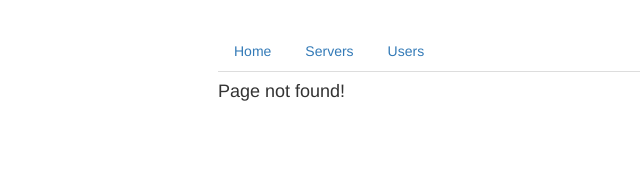
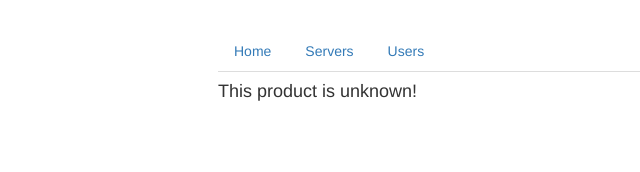
Before and after one commit to antonespo/AngularExamples, an Angular app in the folder routing-start/: page /unknown in a window 1280 px wide. Before the commit this address led to /not-found. Shown: the top 172 px of the page, without its empty margins (47-687 px from the left). Built offline with nearby package versions, Linux system fonts and the light colour scheme.

Commit message:
Passing static data to a route

```diff
--- a/routing-start/src/app/app-routing.module.ts
+++ b/routing-start/src/app/app-routing.module.ts
@@ -10,6 +10,7 @@ import { UserComponent } from "./users/user/user.component";
 import { UsersComponent } from "./users/users.component";
 import { LoginComponent } from "./login/login.component";
 import { CanDeactivateGuardService } from "./servers/edit-server/can-deactivate-guard.service";
+import { ErrorPageComponent } from "./error-page/error-page.component";
 
 const appRoutes: Routes = [
   { path: "", component: HomeComponent },
@@ -32,7 +33,17 @@ const appRoutes: Routes = [
       },
     ],
   },
-  { path: "not-found", component: NotFoundComponent },
+  {
+    path: "unknown",
+    component: ErrorPageComponent,
+    data: { message: "This product is unknown!" },
+  },
+  {
+    path: "not-found",
+    component: ErrorPageComponent,
+    data: { message: "Page not found!" },
+  },
+  // { path: "not-found", component: NotFoundComponent },
   {
     path: "**",
     redirectTo: "/not-found",
--- a/routing-start/src/app/app.module.ts
+++ b/routing-start/src/app/app.module.ts
@@ -13,6 +13,7 @@ import { ServerComponent } from "./servers/server/server.component";
 import { ServersService } from "./servers/servers.service";
 import { NotFoundComponent } from "./not-found/not-found.component";
 import { LoginComponent } from './login/login.component';
+import { ErrorPageComponent } from './error-page/error-page.component';
 
 @NgModule({
   declarations: [
@@ -25,6 +26,7 @@ import { LoginComponent } from './login/login.component';
     ServerComponent,
     NotFoundComponent,
     LoginComponent,
+    ErrorPageComponent,
   ],
   imports: [BrowserModule, FormsModule, AppRoutingModule],
   providers: [ServersService],
--- /dev/null
+++ b/routing-start/src/app/error-page/error-page.component.html
@@ -0,0 +1 @@
+<h4>{{ errorMessage }}</h4>
--- /dev/null
+++ b/routing-start/src/app/error-page/error-page.component.ts
@@ -0,0 +1,20 @@
+import { Component, OnInit } from "@angular/core";
+import { ActivatedRoute, Data } from "@angular/router";
+
+@Component({
+  selector: "app-error-page",
+  templateUrl: "./error-page.component.html",
+  styleUrls: ["./error-page.component.css"],
+})
+export class ErrorPageComponent implements OnInit {
+  errorMessage: string;
+
+  constructor(private route: ActivatedRoute) {
+    // this.errorMessage = this.route.snapshot.data["message"];
+    this.route.data.subscribe((data: Data) => {
+      this.errorMessage = data["message"];
+    });
+  }
+
+  ngOnInit(): void {}
+}
```
Also changed, not shown: routing-start/src/app/error-page/error-page.component.css (added).
